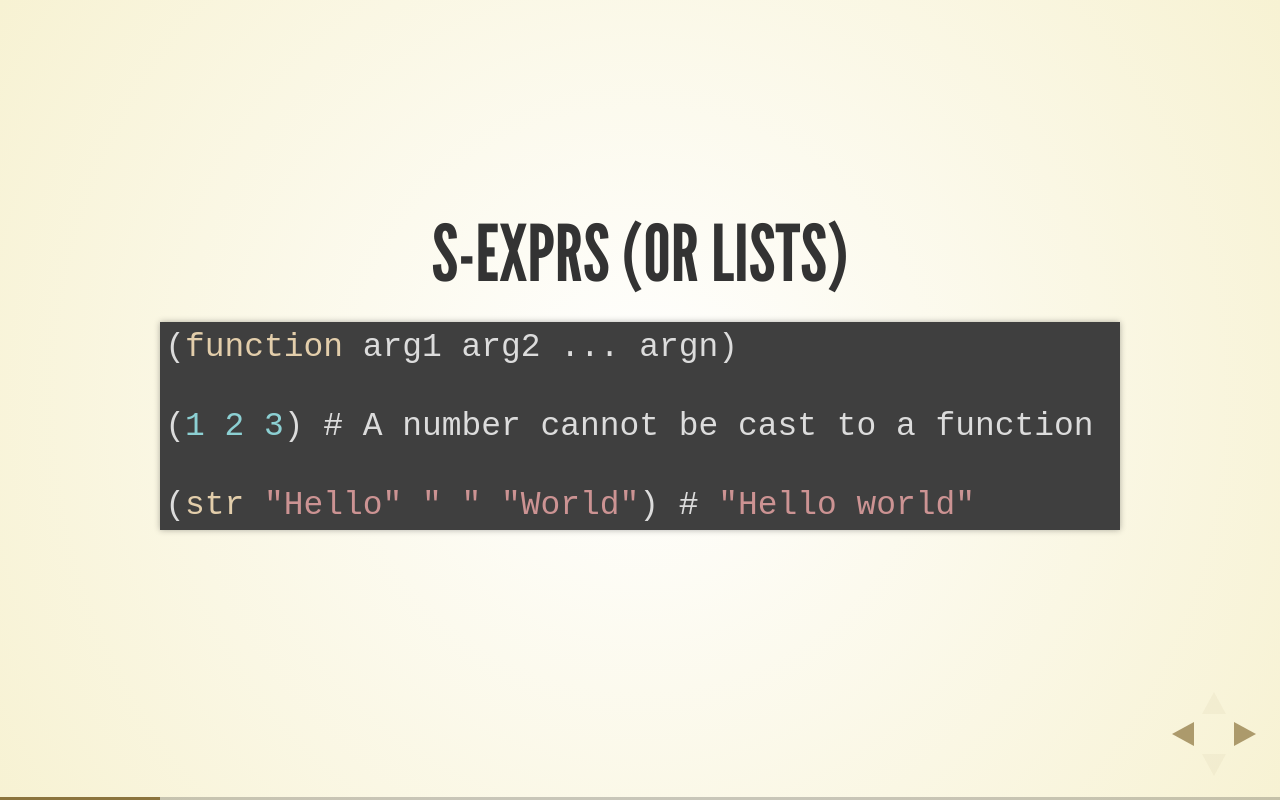
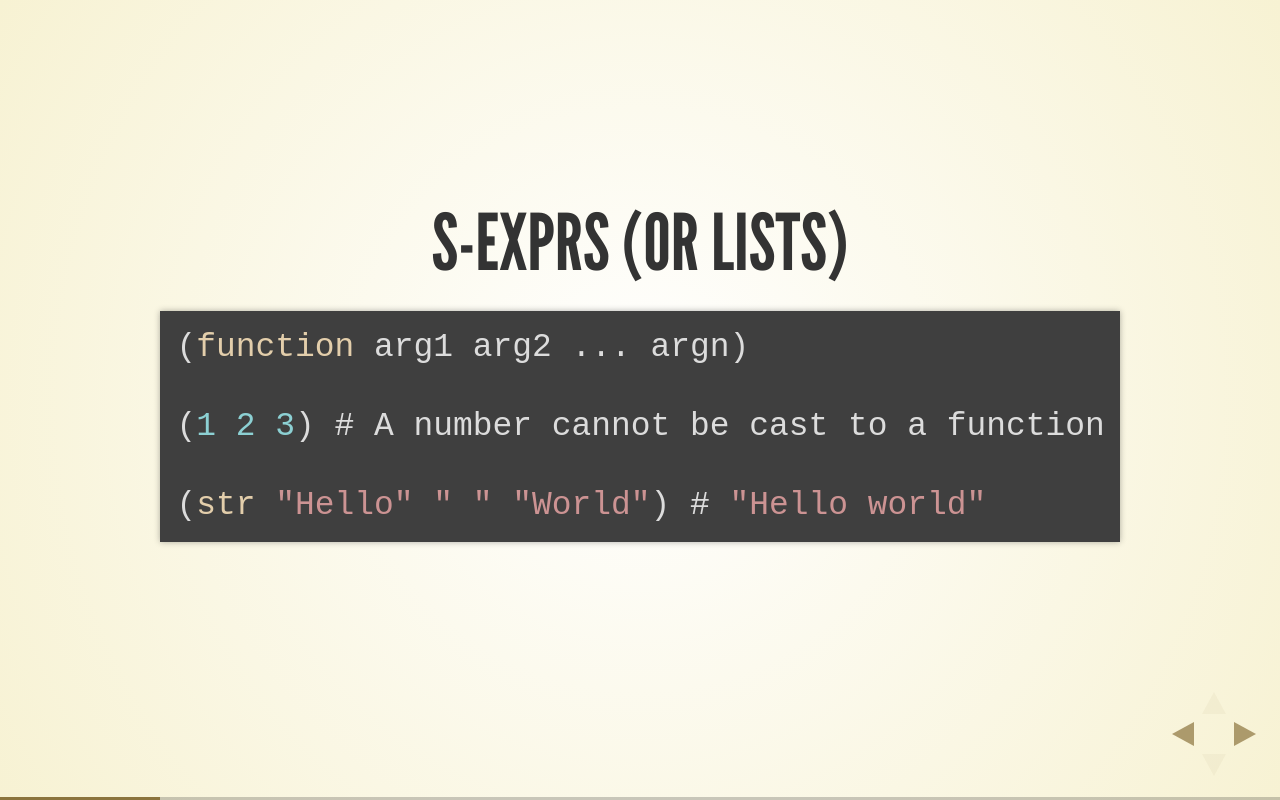
Before and after one commit to rrees/intro-to-clojure-syntax, a website: page index.html in a window 1280 px wide. Both pictures are taken after a click on the button 1251 px from the left and 734 px from the top of the page. Drawn offline with Linux system fonts and the light colour scheme.

Commit message:
Adjusts the padding of the code blocks

```diff
--- a/index.html
+++ b/index.html
@@ -36,6 +36,9 @@
 		<style>
 			.reveal pre {
 				font-size: 2rem;
+			}
+			.reveal pre code {
+				padding: 1rem;
 			}
 		</style>
 	</head>
```
